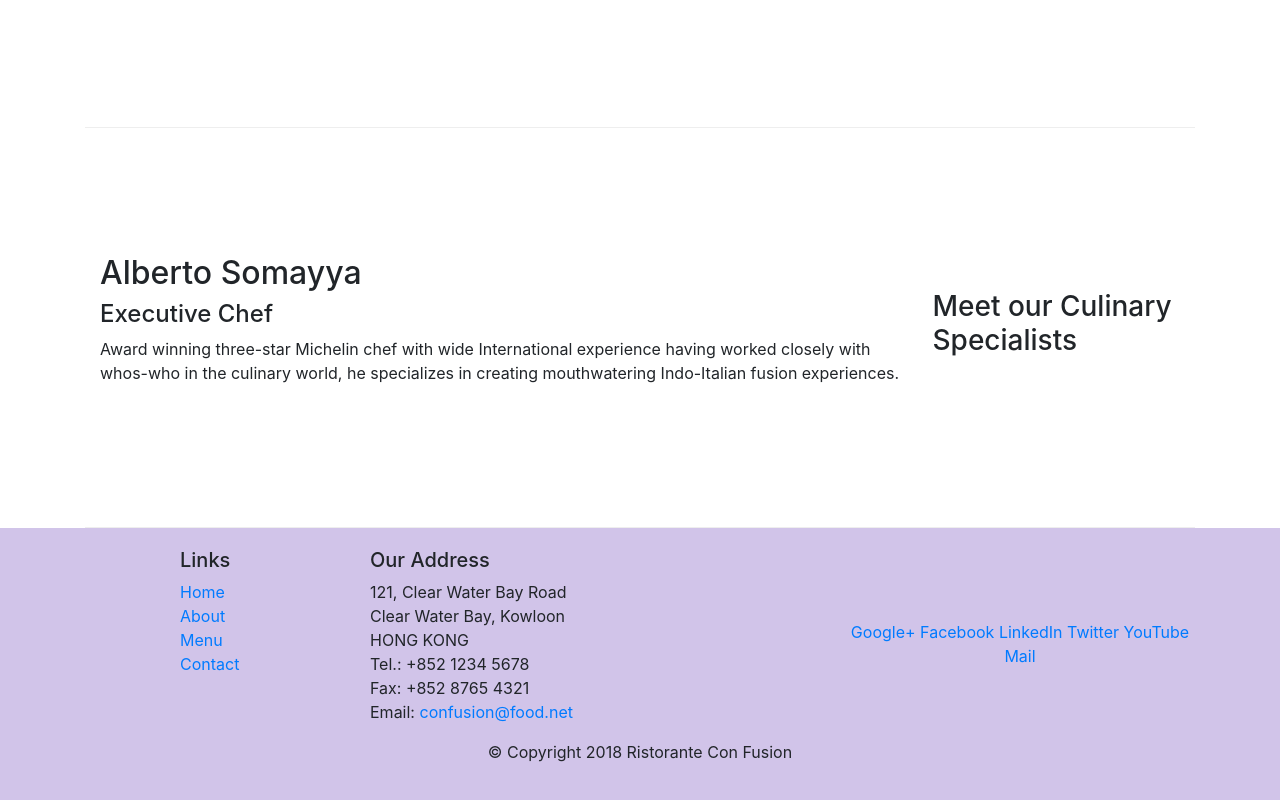
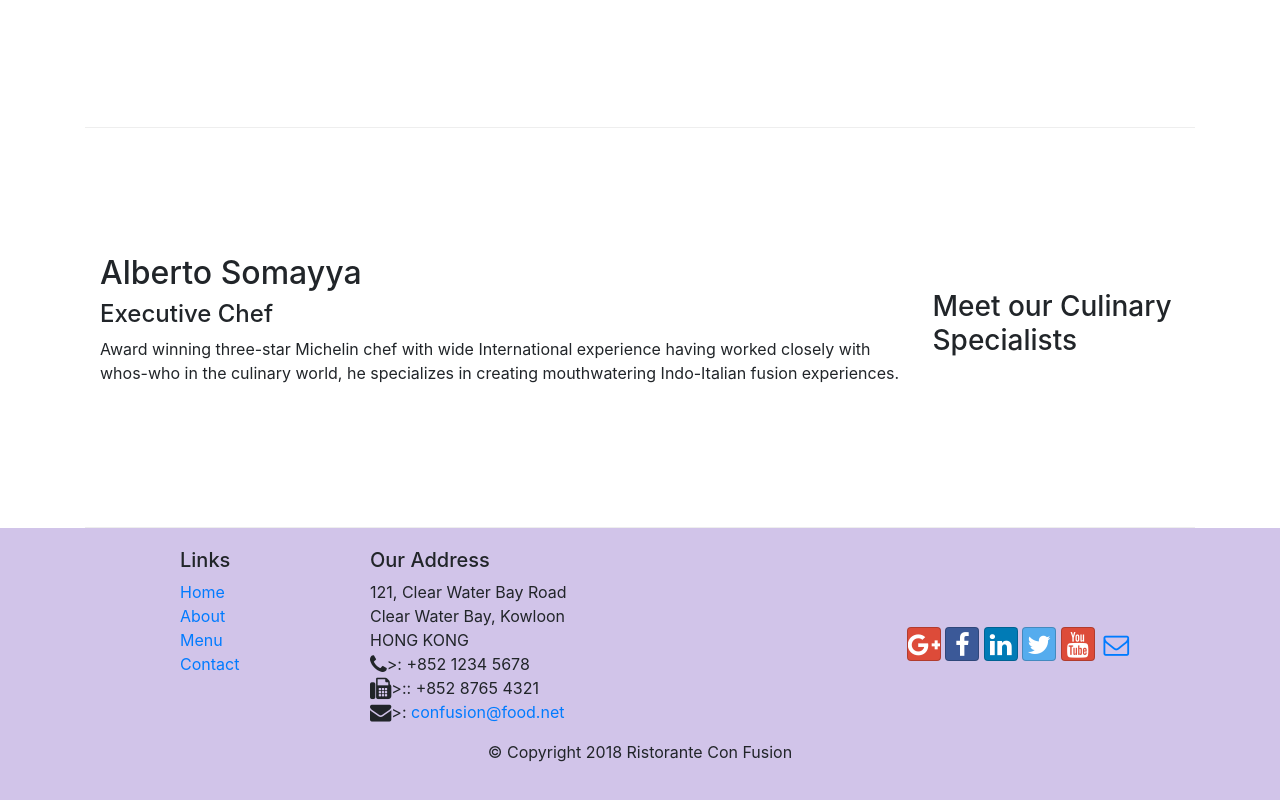
Before and after one commit to helenlu66/Bootstrap, a website: page index.html in a window 1280 px wide. Shown: the part 1006-1806 px from the top of the page. Drawn offline with nearby package versions, Linux system fonts and the light colour scheme.

Commit message:
Icon fonts

```diff
--- a/index.html
+++ b/index.html
@@ -9,6 +9,8 @@
 
     <!-- Bootstrap CSS -->
     <link rel="stylesheet" href="node_modules/bootstrap/dist/css/bootstrap.min.css">
+    <link rel="stylesheet" href="node_modules/font-awesome/css/font-awesome.min.css">
+    <link rel="stylesheet" href="node_modules/bootstrap-social/bootstrap-social.css">
     <link rel="stylesheet" href="css/styles.css">
     <title>Ristorante Con Fusion</title>
 </head>
@@ -23,10 +25,10 @@
             <a class ="navbar-brand mr-auto" href="#">Ristorante Con Fusion</a>
             <div class="collapse navbar-collapse" id="Navbar">
                 <ul class="navbar-nav mr-auto">
-                    <li class="nav-item active"><a class="nav-link" href="#">Home</a></li>
-                    <li class="nav-item"><a class="nav-link" href="./aboutus.html">About</a></li>
-                    <li class="nav-item"><a class="nav-link" href="#">Menu</a></li>
-                    <li class="nav-item"><a class="nav-link" href="#">Contact</a></li>
+                    <li class="nav-item active"><a class="nav-link" href="#"><span class="fa fa-home fa-lg"></span> Home</a></li>
+                    <li class="nav-item"><a class="nav-link" href="./aboutus.html"><span class="fa fa-info fa-lg"></span> About</a></li>
+                    <li class="nav-item"><a class="nav-link" href="#"><span class="fa fa-list fa-lg"></span> Menu</a></li>
+                    <li class="nav-item"><a class="nav-link" href="#"><span class="fa fa-address fa-lg"></span> Contact</a></li>
                 </ul>
             </div>
         </div>
@@ -96,19 +98,19 @@
 		              121, Clear Water Bay Road<br>
 		              Clear Water Bay, Kowloon<br>
 		              HONG KONG<br>
-		              Tel.: +852 1234 5678<br>
-		              Fax: +852 8765 4321<br>
-		              Email: <a href="mailto:confusion@food.net">confusion@food.net</a>
+		              <i class="fa fa-phone fa-lg"></i>>: +852 1234 5678<br>
+		              <i class="fa fa-fax fa-lg"></i>>:: +852 8765 4321<br>
+		              <i class="fa fa-envelope fa-lg"></i>>: <a href="mailto:confusion@food.net">confusion@food.net</a>
 		           </address>
                 </div>
                 <div class="col-12 col-sm-4 align-self-center">
                     <div class="text-center">
-                        <a href="http://google.com/+">Google+</a>
-                        <a href="http://www.facebook.com/profile.php?id=">Facebook</a>
-                        <a href="http://www.linkedin.com/in/">LinkedIn</a>
-                        <a href="http://twitter.com/">Twitter</a>
-                        <a href="http://youtube.com/">YouTube</a>
-                        <a href="mailto:">Mail</a>
+                        <a class="btn btn-social-icon btn-google" href="http://google.com/+"><i class="fa fa-google-plus fa-lg"></i></a>
+                        <a class="btn btn-social-icon btn-facebook" href="http://www.facebook.com/profile.php?id="><i class="fa fa-facebook fa-lg"></i></a>
+                        <a class="btn btn-social-icon btn-linkedin" href="http://www.linkedin.com/in/"><i class="fa fa-linkedin fa-lg"></i></a>
+                        <a class="btn btn-social-icon btn-twitter" href="http://twitter.com/"><i class="fa fa-twitter fa-lg"></i></a>
+                        <a class="btn btn-social-icon btn-google" href="http://youtube.com/"><i class="fa fa-youtube fa-lg"></i></a>
+                        <a class="btn btn-social-icon" href="mailto:"><i class="fa fa-envelope-o fa-lg"></i></a>
                     </div>
                 </div>
            </div>
--- a/package.json
+++ b/package.json
@@ -15,6 +15,8 @@
   },
   "dependencies": {
     "bootstrap": "^4.0.0",
+    "bootstrap-social": "^5.1.1",
+    "font-awesome": "^4.7.0",
     "jquery": "^3.3.1",
     "popper.js": "^1.12.9"
   }
```
Also changed, not shown: aboutus.html (+15 -13 lines), 1 other file.
